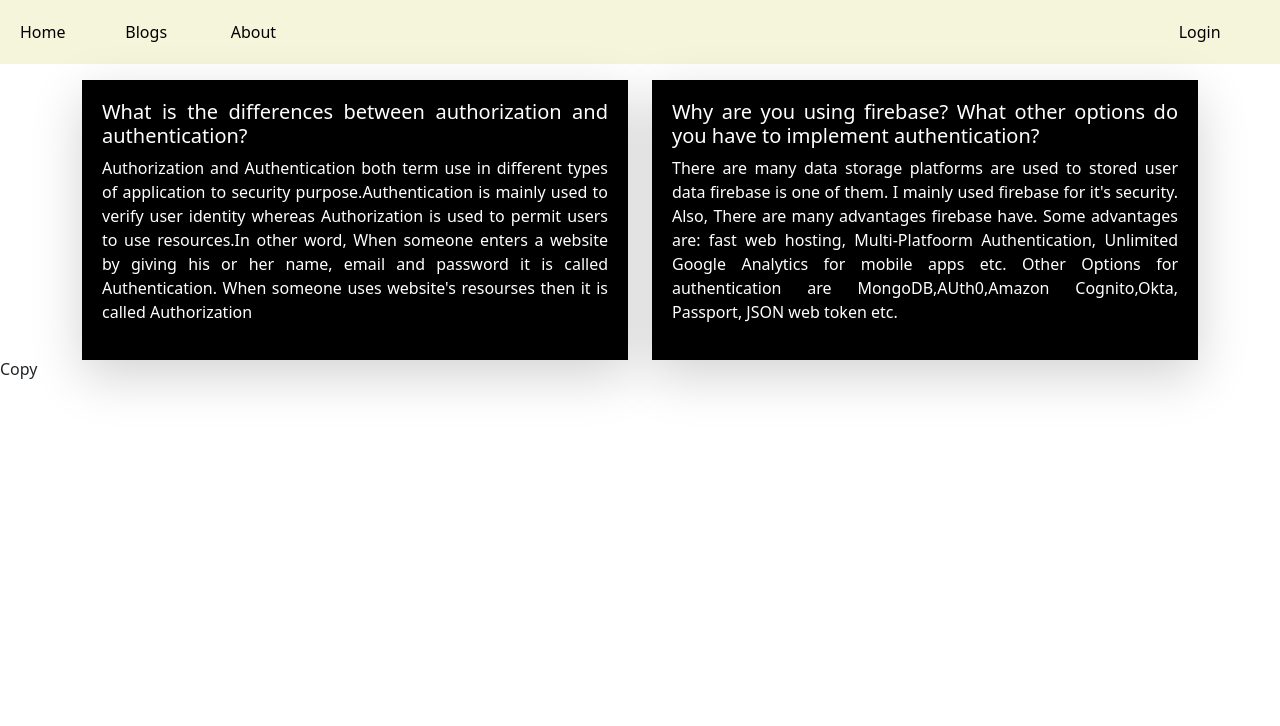
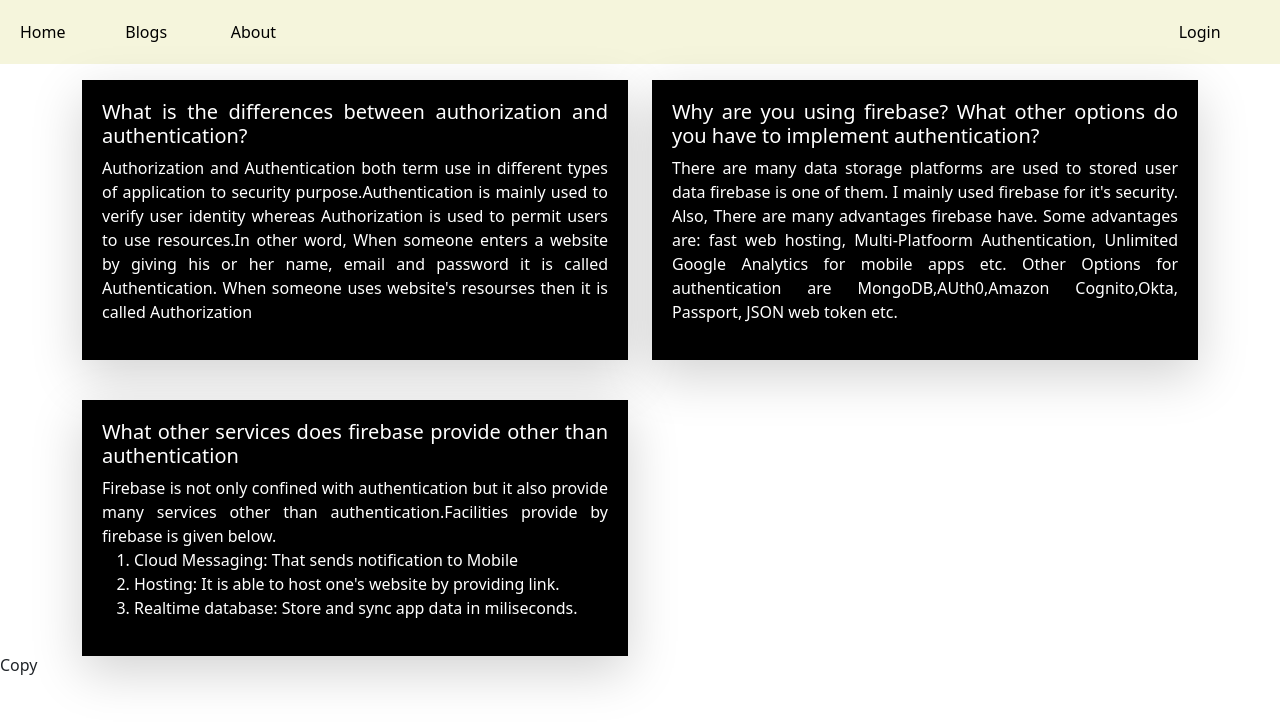
Before and after one commit to Mahmudulislamasif/Tutot-guide, a React (Create React App) app: page /blogs in a window 1280 px wide. Shown: the top 726 px of the page. Built offline with nearby package versions, Linux system fonts and the light colour scheme.

Commit message:
third question add

```diff
--- a/src/Pages/Blogs/Blogs.js
+++ b/src/Pages/Blogs/Blogs.js
@@ -16,6 +16,25 @@
                    <p>There are many data storage platforms are used to stored user data firebase is one of them. I mainly used firebase for it's security. Also, There are many advantages firebase have. Some advantages are: fast web hosting, Multi-Platfoorm Authentication, Unlimited Google Analytics for mobile apps etc. Other Options for authentication are MongoDB,AUth0,Amazon Cognito,Okta, Passport, JSON web token etc. </p>
                  </div>
               </div>
+              <div className='col-md-6'>
+                 <div className='blogs-class shadow-lg mt-3'>
+                   <h5>What other services does firebase provide other than authentication</h5>
+                   <p>Firebase is not only confined with authentication but it also provide many services other than authentication.Facilities provide by firebase is given below.
+                    <ol type='1'>
+                    <li>
+                        Cloud Messaging: That sends notification to Mobile
+                    </li>
+                    <li>
+                        Hosting: It is able to host one's website by providing link.
+                    </li>
+                    <li>
+                        Realtime database: Store and sync app data in miliseconds.
+                    </li>
+                    </ol>
+
+                   </p>
+                 </div>
+              </div>
            </div>
         </div>
     );
```
